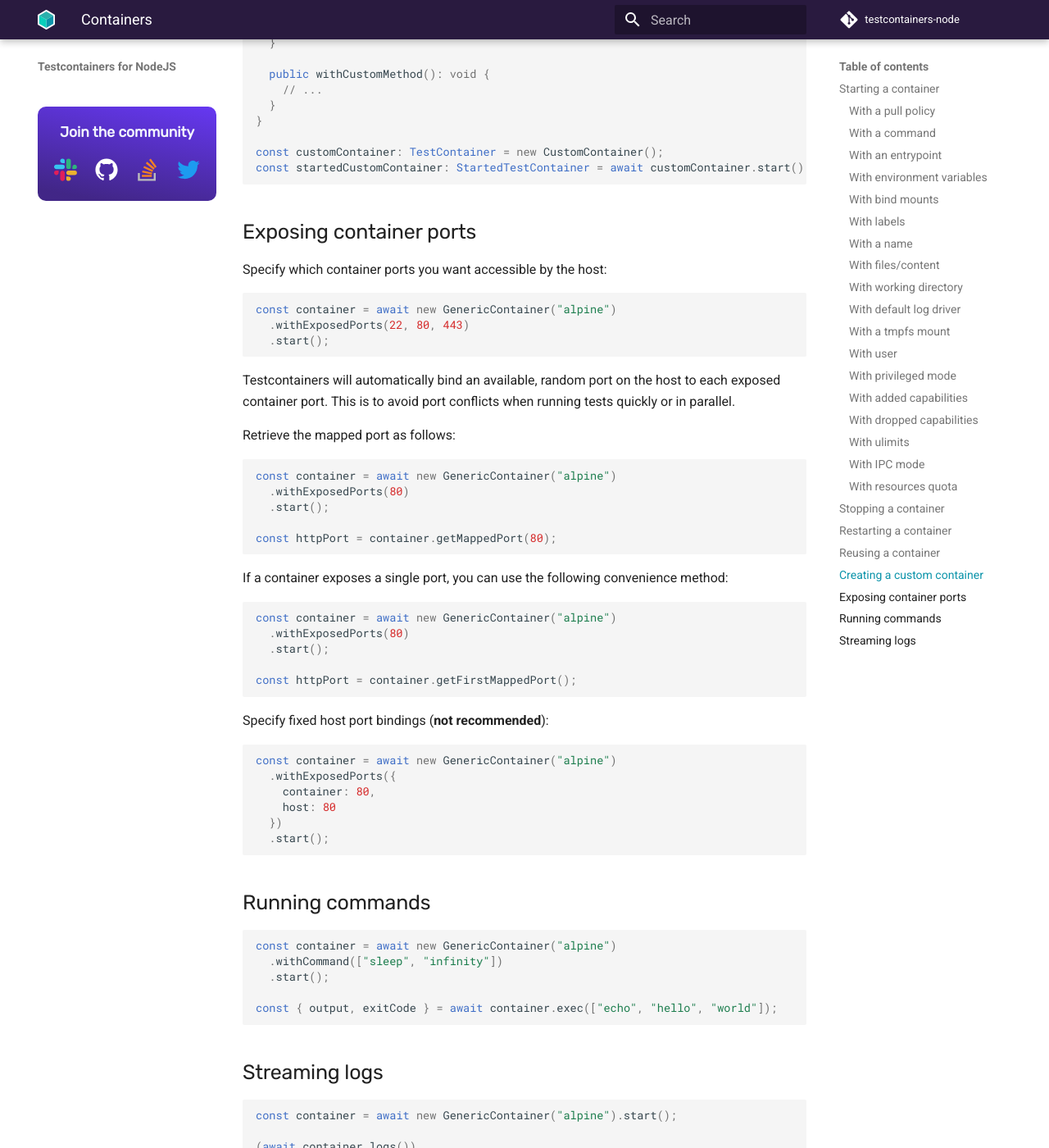
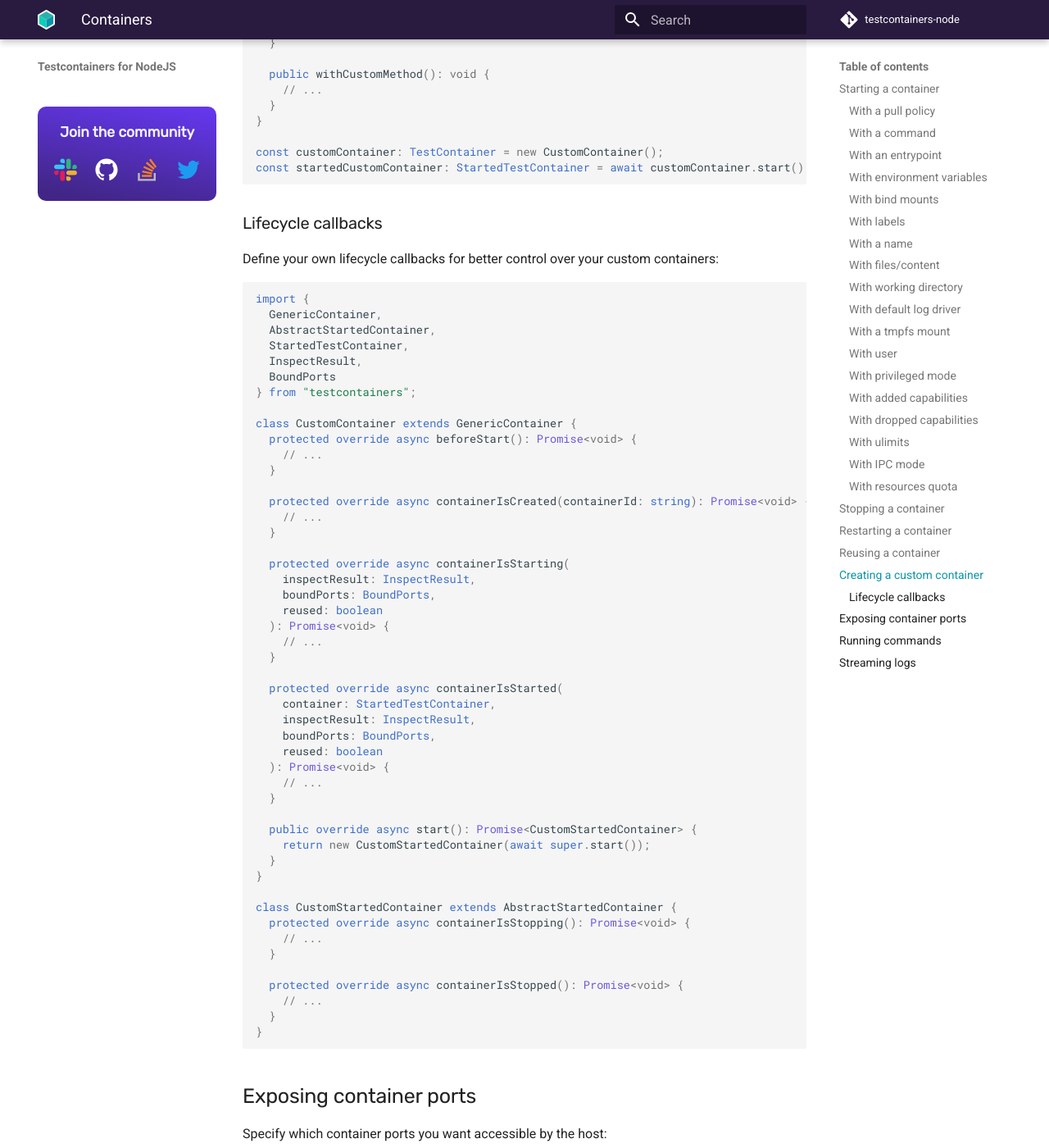
Before and after one commit to testcontainers/testcontainers-node, an MkDocs documentation site: the page built from docs/features/containers.md, in a window 1280 px wide and 1400 px high, scrolled down 6024 px. Shown: the whole window at 82% size. Built offline with MkDocs 1.6.1 and Material for MkDocs 9.7.7, drawn with Linux system fonts in a browser that asks for light colours; comment, search, counter and statistics services are not loaded.

Commit message:
Document lifecycle callbacks

````diff
--- a/docs/features/containers.md
+++ b/docs/features/containers.md
@@ -303,6 +303,61 @@ const customContainer: TestContainer = new CustomContainer();
 const startedCustomContainer: StartedTestContainer = await customContainer.start();
 ```
 
+### Lifecycle callbacks
+
+Define your own lifecycle callbacks for better control over your custom containers:
+
+```typescript
+import {
+  GenericContainer,
+  AbstractStartedContainer,
+  StartedTestContainer,
+  InspectResult,
+  BoundPorts
+} from "testcontainers";
+
+class CustomContainer extends GenericContainer {
+  protected override async beforeStart(): Promise<void> {
+    // ...
+  }
+
+  protected override async containerIsCreated(containerId: string): Promise<void> {
+    // ...
+  }
+
+  protected override async containerIsStarting(
+    inspectResult: InspectResult,
+    boundPorts: BoundPorts,
+    reused: boolean
+  ): Promise<void> {
+    // ...
+  }
+
+  protected override async containerIsStarted(
+    container: StartedTestContainer,
+    inspectResult: InspectResult,
+    boundPorts: BoundPorts,
+    reused: boolean
+  ): Promise<void> {
+    // ...
+  }
+
+  public override async start(): Promise<CustomStartedContainer> {
+    return new CustomStartedContainer(await super.start());
+  }
+}
+
+class CustomStartedContainer extends AbstractStartedContainer {
+  protected override async containerIsStopping(): Promise<void> {
+    // ...
+  }
+
+  protected override async containerIsStopped(): Promise<void> {
+    // ...
+  }
+}
+```
+
 ## Exposing container ports
 
 Specify which container ports you want accessible by the host:
````
